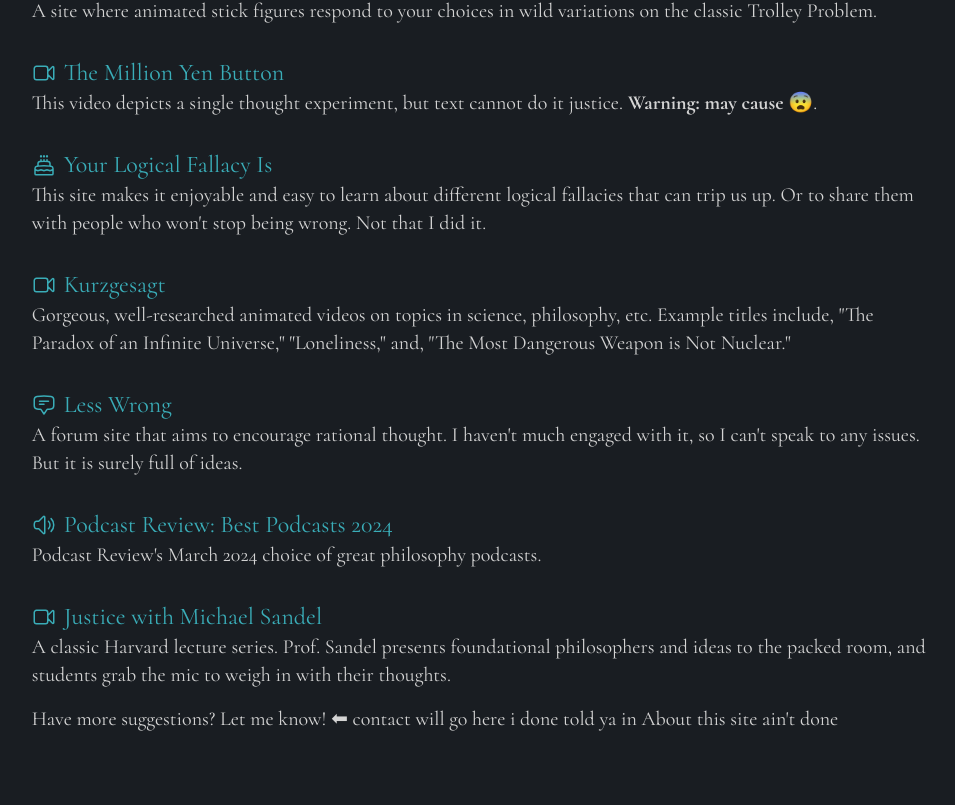
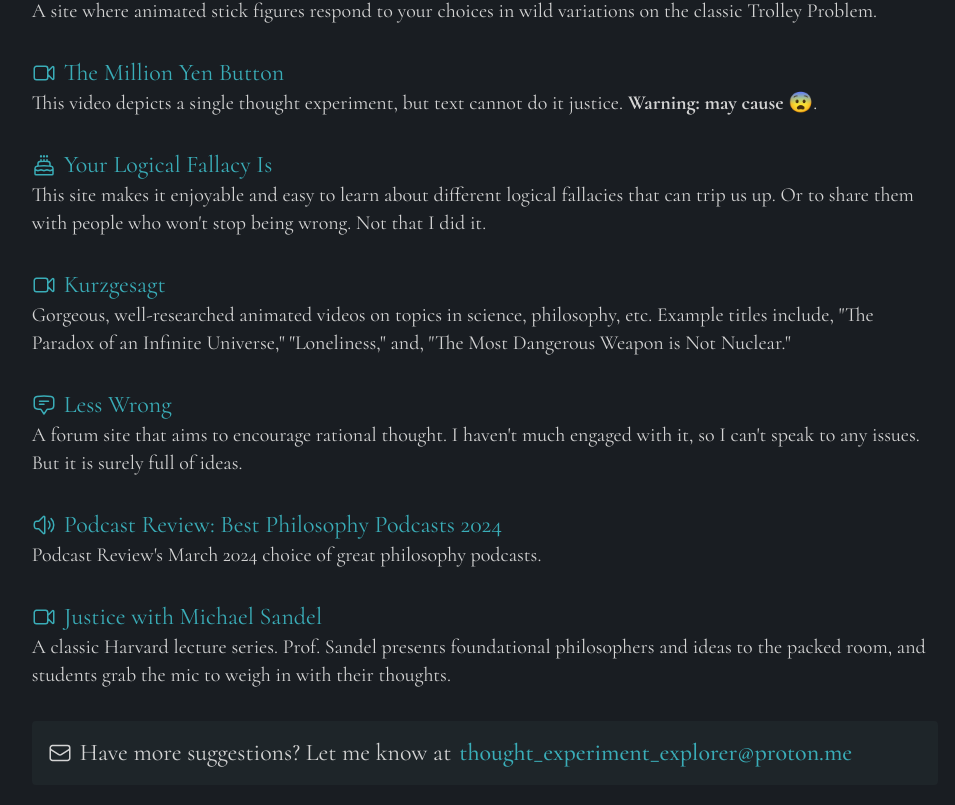
Before and after one commit to ktpeace/thought-experiments, a Next.js app: page /more in a window 1280 px wide. Shown: the part 275-1080 px from the top of the page, without its empty margins (155-1110 px from the left). Built offline with nearby package versions, Linux system fonts and the light colour scheme.

Commit message:
add email

```diff
--- a/src/components/SlidingImages.tsx
+++ b/src/components/SlidingImages.tsx
@@ -31,7 +31,7 @@
       }
     }
 
-    callFetchExperiments();
+    experiments.length === 0 && callFetchExperiments();
   }, [pageNumber]);
 
   // Disable right or left button if end of data on that side
--- a/src/components/about/About.tsx
+++ b/src/components/about/About.tsx
@@ -23,8 +23,10 @@
         <div className="p-6 flex-1 flex flex-col gap-2 border border-dusky-400 rounded-lg">
           <h3 className="text-2xl text-center">✒️ Contact</h3>
           <p>
-            Ideas? Polite criticisms? Lucrative offers? Contact me at the email
-            I am going to put here.
+            Ideas? Polite criticisms? Lucrative offers? Contact me at
+            <a href="mailto:thought_experiment_explorer@proton.me">
+              thought_experiment_explorer@proton.me
+            </a>
           </p>
         </div>
         <div className="p-6 flex-1 flex flex-col justify-center gap-2 border border-dusky-400 rounded-lg">
--- a/src/components/icons/svgIcons.tsx
+++ b/src/components/icons/svgIcons.tsx
@@ -95,6 +95,25 @@
   );
 };
 
+export const MailIcon = () => {
+  return (
+    <svg
+      xmlns="http://www.w3.org/2000/svg"
+      fill="none"
+      viewBox="0 0 24 24"
+      strokeWidth={1.5}
+      stroke="currentColor"
+      className="size-6"
+    >
+      <path
+        strokeLinecap="round"
+        strokeLinejoin="round"
+        d="M21.75 6.75v10.5a2.25 2.25 0 0 1-2.25 2.25h-15a2.25 2.25 0 0 1-2.25-2.25V6.75m19.5 0A2.25 2.25 0 0 0 19.5 4.5h-15a2.25 2.25 0 0 0-2.25 2.25m19.5 0v.243a2.25 2.25 0 0 1-1.07 1.916l-7.5 4.615a2.25 2.25 0 0 1-2.36 0L3.32 8.91a2.25 2.25 0 0 1-1.07-1.916V6.75"
+      />
+    </svg>
+  );
+};
+
 export const LeftArrow = () => {
   return (
     <svg
--- a/src/components/more/More.tsx
+++ b/src/components/more/More.tsx
@@ -1,5 +1,6 @@
 import Link from "next/link";
 import moreItems from "./moreItems";
+import { MailIcon } from "../icons/svgIcons";
 
 const More = () => {
   return (
@@ -27,9 +28,14 @@
           );
         })}
       </ul>
-      <p>
-        Have more suggestions? Let me know! ⬅ contact will go here i done told
-        ya in About this site ain&apos;t done
+      <p className="mt-4 p-4 flex items-center gap-2 text-2xl rounded bg-dusky-600">
+        <MailIcon /> Have more suggestions? Let me know at{" "}
+        <a
+          href="mailto:thought_experiment_explorer@proton.me"
+          className="text-pool-500 font-medium"
+        >
+          thought_experiment_explorer@proton.me
+        </a>
       </p>
     </div>
   );
--- a/src/components/more/moreItems.tsx
+++ b/src/components/more/moreItems.tsx
@@ -63,7 +63,7 @@
     ),
   },
   {
-    title: "Podcast Review: Best Podcasts 2024",
+    title: "Podcast Review: Best Philosophy Podcasts 2024",
     href: "https://podcastreview.org/list/best-philosophy-podcasts",
     icon: <SpeakerIcon />,
     description: (
```
